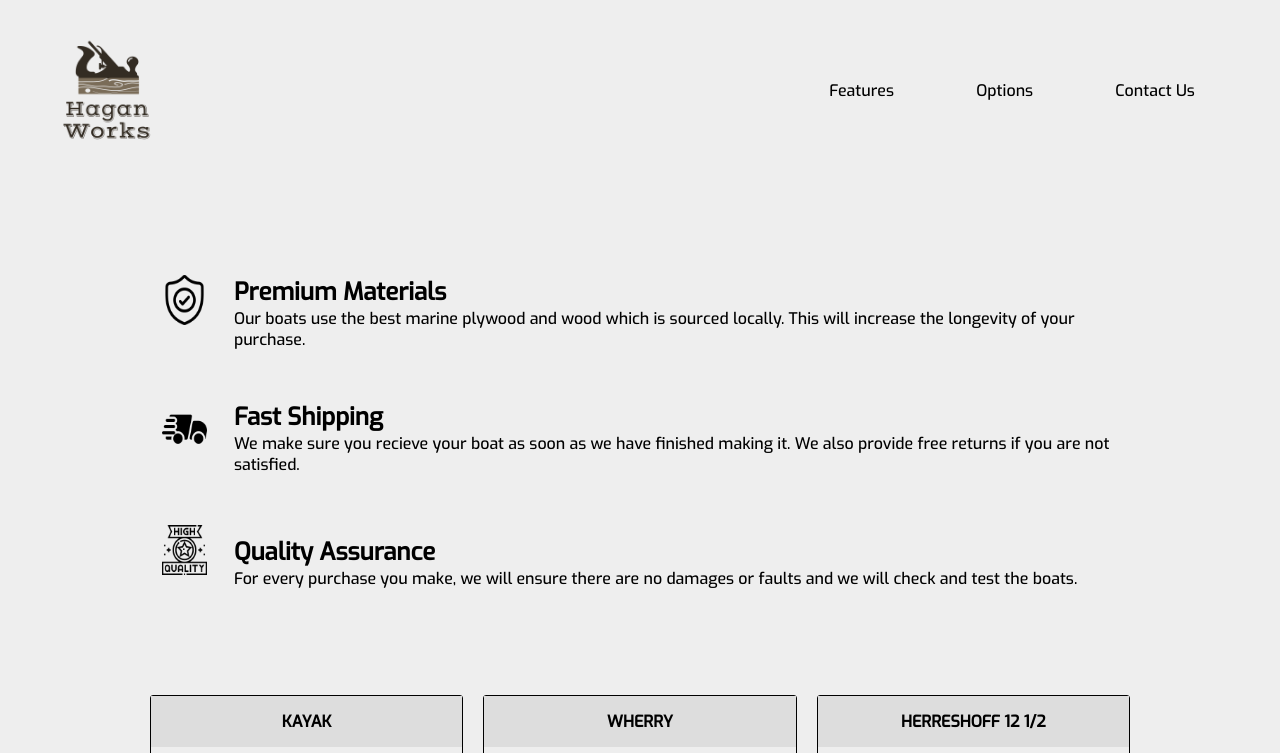
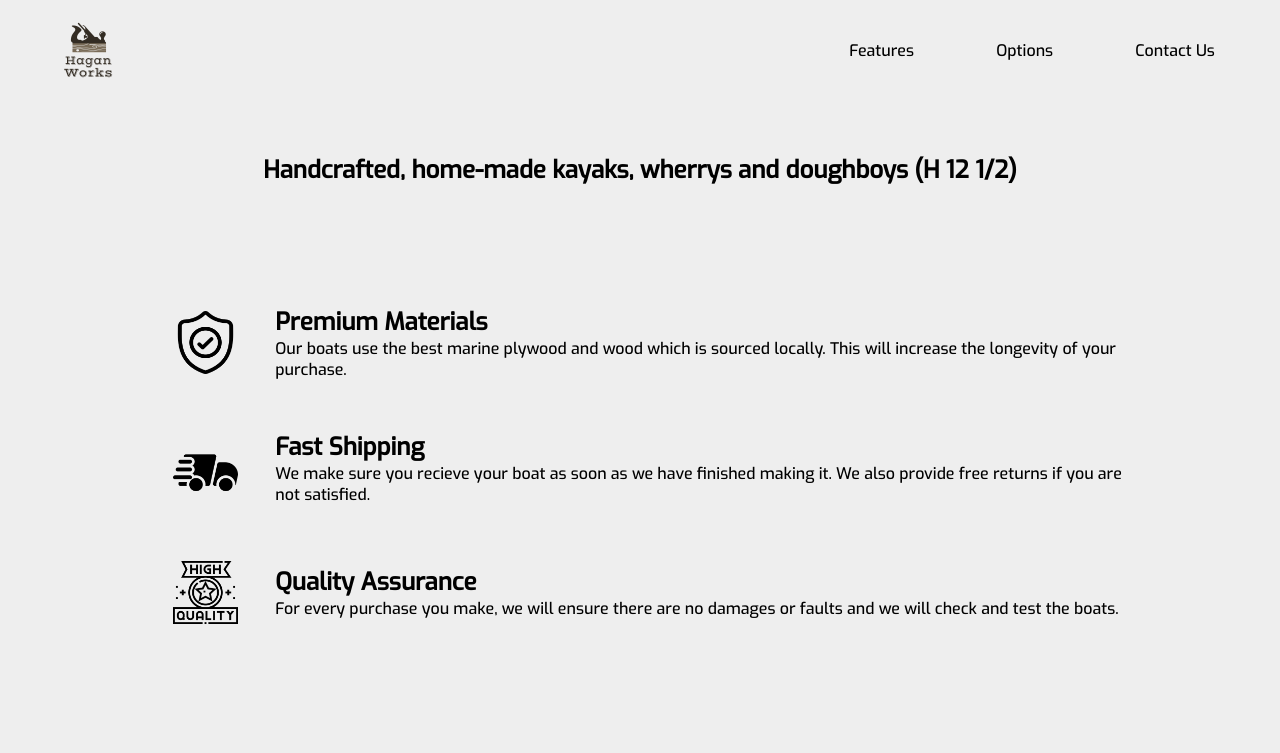
Before and after one commit to mchagan/ProductLandlingPage, a plain HTML site: page index.html in a window 1280 px wide. Shown: the top 753 px of the page. Drawn offline with Linux system fonts and the light colour scheme.

Commit message:
Final changes

```diff
--- a/index.html
+++ b/index.html
@@ -7,38 +7,45 @@
 <html lang="en">
   <head>
     <meta charset="UTF-8" />
-    <!-- <meta http-equiv="X-UA-Compatible" content="IE=edge" /> -->
+    <meta http-equiv="X-UA-Compatible" content="IE=edge" />
     <meta name="viewport" content="width=device-width, initial-scale=1.0" />
     <title>Product Landing Page</title>
     <link rel="stylesheet" href="style.css" />
   </head>
 
-  <div id="page-wrapper">
+  <body id="page-wrapper">
     <header id="header">
       <div class="logo">
+        <!-- <img
+          id="header-img"
+          src="https://github.com/mchagan/ProductLandlingPage/blob/main/efadda77bcec457c9a2e538b40d48665.png"
+          alt="Hagan Works logo"
+        /> -->
         <img
           id="header-img"
-          src="https://github.com/mchagan/ProductLandlingPage/blob/main/efadda77bcec457c9a2e538b40d48665.png"
+          src="efadda77bcec457c9a2e538b40d48665.png"
           alt="Hagan Works logo"
         />
       </div>
       <nav id="nav-bar">
         <ul>
-          <li><a class="nav-link" href="#intro">Features</a></li>
-          <li><a class="nav-link" href="#options">Options</a></li>
+          <li><a class="nav-link" href="#pre-intro">Features</a></li>
+          <li><a class="nav-link" href="#pre-options">Options</a></li>
           <li><a class="nav-link" href="#contact-section">Contact Us</a></li>
         </ul>
       </nav>
     </header>
 
 
-    <div class="container"></div>
-
-    <!-- <div class="container"> -->
+    <div class="pre-container-for-nav">
+      <section id="pre-intro">
+      </section>
+    </div>
+    <div class="container">
       <section id="intro">
         <h2>Handcrafted, home-made kayaks, wherrys and doughboys (H 12 1/2)</h2>
       </section>
-    <!-- </div> -->
+    </div>
 
     <div class="container">
       <section id="features">
@@ -90,6 +97,10 @@
         </div>
       </section>
 
+      <div class="pre-container-for-nav">
+        <section id="pre-options">
+        </section>
+      </div>
       <section id="options">
         <div class="product" id="kayak">
           <div class="level">Kayak</div>
@@ -252,7 +263,7 @@
           />
         </form>
       </section>
-    </div>
+    </body>
     <footer>
       <div>
         Icons made by
@@ -264,7 +275,7 @@
       <ul>
         <li><a href="#">Privacy</a></li>
         <li><a href="#">Terms</a></li>
-        <li><a href="#">Contact</a></li>
+        <li><a href="#contact-section">Contact</a></li>
       </ul>
       <span>Copyright 2021, Hagan Works</span>
     </footer>
--- a/style.css
+++ b/style.css
@@ -31,14 +31,18 @@ a {
   text-decoration: none;
 }
 
-/* h1 {
-  text-align: center;
-} */
-
 .container {
   max-width: 1000px;
   width: 100%;
   margin: 0 auto;
+}
+
+/* The following is a hack to ensure the nav link moves the content down below the header */
+.pre-container-for-nav {
+  max-width: 1000px;
+  width: 100%;
+  margin: 0 auto;
+  height: 30px;
 }
 
 .btn {
@@ -61,9 +65,9 @@ header {
   position: fixed;
   top: 0;
   min-height: 75px;
-  padding: 0px 20px;
+  padding: 0px 40px;
   display: flex;
-  /* justify-content: space-around; */
+  justify-content: space-around;
   align-items: center;
   background-color: #eee;
 }
@@ -87,15 +91,13 @@ header {
 }
 
 .logo > img {
-  width: 180px;
-  height: 180px;
+  width: 100px;
+  height: 100px;
   max-width: 300px;
   display: flex;
   justify-content: center;
   align-items: center;
   text-align: center;
-  /* margin: 0px 0px 0px 0px;
-  padding: 0px 0px 0px 0px; */
 }
 
 @media (max-width: 650px) {
@@ -151,15 +153,9 @@ nav > ul {
   word-wrap: break-word;
 }
 
-/* @media (max-width: 580px) {
-  #intro {
-    height: 300px;
-    margin-top: 150px;
-  }
-} */
 @media (max-width: 650px) {
   #intro {
-    margin-top: 120px;
+    margin-top: 200px;
   }
 }
 
@@ -171,8 +167,8 @@ nav > ul {
   display: flex;
   align-items: center;
   justify-content: center;
-  height: 100px;
-  width: 100px;
+  height: 125px;
+  width: 12vw;
 }
 
 @media (max-width: 650px) {
@@ -198,12 +194,6 @@ nav > ul {
     height: 150px;
   }
 }
-
-/* @media (max-width: 650px) {
-  #features {
-    margin-top: 0;
-  }
-} */
 
 #options {
   margin-top: 60px;
@@ -289,7 +279,7 @@ form {
   border: 0;
   background-color: #f1c40f;
 }
-/* html body form#contact-form input#submit.submit-button */
+
 #form input[type="submit"]:hover {
   background-color: orange;
   transition: background-color 1s;
```
